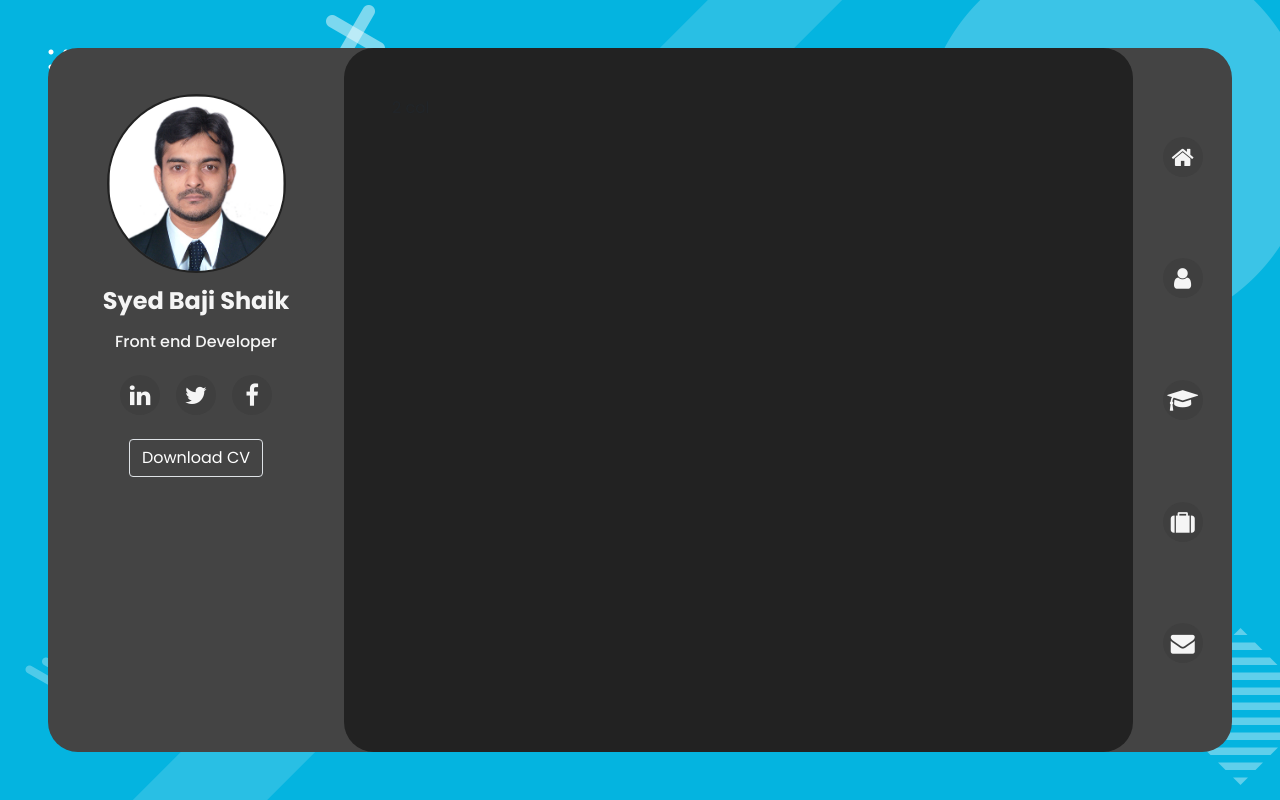
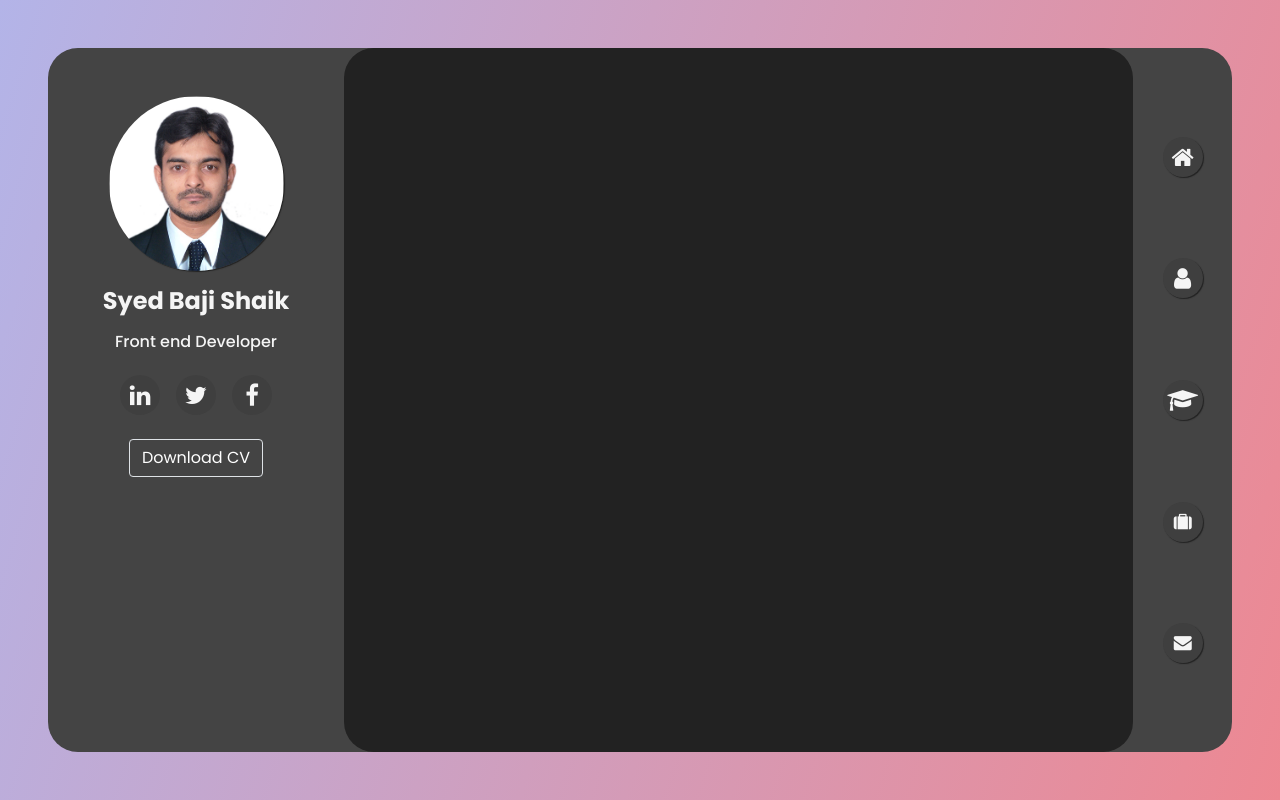
Before and after one commit to syedbaji8/na-profile, a React (Create React App) app: page / in a window 1280 px wide. Built offline with nearby package versions, Linux system fonts and the light colour scheme.

Commit message:
css animation

```diff
--- a/src/App.css
+++ b/src/App.css
@@ -8,7 +8,7 @@ a, a:hover{text-decoration: none;}
 }
 
 .app-wrapper{
-  background: #04b4e0 url('./images/main_bg.png') center center / cover;
+  /* background: #04b4e0 url('./images/main_bg.png') center center / cover; */
 }
 .br-30{
   border-radius: 30px;
@@ -18,7 +18,9 @@ a, a:hover{text-decoration: none;}
   max-height: 150px;
   border-radius: 200px;
   overflow: hidden;
-  box-shadow: 0px 0px 0px 2px #222222;
+}
+.bs-1{
+  box-shadow: 1px 1px 1px #222222;
 }
 .social-icon, .nav-iconn{
   display: inline-flex;
@@ -27,12 +29,77 @@ a, a:hover{text-decoration: none;}
   width: 40px;
   height: 40px;
   border-radius: 30px;
-  /* background: white; */
   text-align: center;
+}
+button.nav-iconn{
+  border: none;
+  background: transparent;
+  color: white;
+  position: relative;
 }
 @media (min-width: 992px){
   .profile-pic-block{
     max-width: 175px !important;
     max-height: 175px;
   }
+  button.nav-iconn{
+    outline: none;
+  }
+  button.nav-iconn:hover, button.nav-iconn.active{
+    width: auto;
+    animation: onhover 0.5s forwards;
+  }
+  button.nav-iconn.active{
+    animation: scale 0.5s forwards;
+  }
+  button.nav-iconn:hover > span, button.nav-iconn.active > span{
+    display: block !important;
+    text-align: center;
+    letter-spacing: 1px;
+    background: #3f3f3f;
+    padding: 4px 8px 4px 0px;
+    border-bottom-left-radius: 10px;
+    border-top-left-radius: 10px;
+    animation: onhoverspan 0.5s forwards;
+  }
+  button.nav-iconn:hover > i, button.nav-iconn.active > i{
+    font-size: 12px !important;
+  }
+  .to-top{
+    animation: totop 1s forwards;
+  }
 }
+@keyframes totop {
+  from {
+    transform:translateY(100px);
+    opacity: 0;
+  }
+  to {
+    transform:translateY(0px);
+    opacity: 1;
+  }
+}
+@keyframes scale {
+  from {
+    transform: scale(0.8)
+  }
+  to {
+    transform: scale(1)
+  }
+}
+@keyframes onhover {
+  from {
+    transform: scale(1)
+  }
+  to {
+    transform: scale(0.8)
+  }
+}
+@keyframes onhoverspan {
+  from {
+    transform: scale(0)
+  }
+  to {
+    transform: scale(1)
+  }
+}
--- a/src/App.js
+++ b/src/App.js
@@ -1,6 +1,11 @@
 import React, {useState, useEffect} from 'react';
 import { Link } from 'react-router-dom';
-// import './App.css';
+import Home from './components/Home'
+import About from './components/About'
+import Resume from './components/Resume'
+import Portfolio from './components/Portfolio'
+import Contact from './components/Contact'
+import Navigation from './components/Navigation'
 
 
 function App(props) {
@@ -8,31 +13,32 @@ function App(props) {
   const windowWidth = window.innerWidth;
   const windowHeight = window.innerHeight;
   const [device, setdevice] = useState(false);
-  const [mobnav, setmobnav] = useState('');
+  // const [mobnav, setmobnav] = useState('');
   const [menuBool, setmenuBool] = useState(false);
+  const [rendercomponent, setrendercomponent] = useState(null);
   const sectionHeightStyle = {
     'height': windowHeight
-  }
-  const windowWidthInit = () => {
-    if(windowWidth < 769){
-      setdevice(true)
-      setmobnav(document.querySelector('.desktop-navigation-block').innerHTML)
-    }else{
-      setdevice(false)
-    }
   }
   const onToggleMenuClick = (bool) => {
     setmenuBool(!bool)
     console.log(bool)
   }
-  function createMarkup() {
-    return {__html: mobnav};
+  const onClickGotoComponentFn = (param) => {
+    setrendercomponent(param);
+    setmenuBool(false)
   }
   useEffect(() => {
+    const windowWidthInit = () => {
+      if(windowWidth < 769){
+        setdevice(true)
+      }else{
+        setdevice(false)
+      }
+    }
     windowWidthInit();
   },[])
   return (
-    <div className="app-wrapper">
+    <div className="app-wrapper bg-gradient">
       <header className="d-block d-lg-none">
         <button className="navv-toggle-button" onClick={() => {onToggleMenuClick(menuBool)}}>
           <span></span>
@@ -47,14 +53,15 @@ function App(props) {
               <div className={`main-card p-0 col-lg-12 d-flex flex-row flex-wrap align-items-stretch justify-content-between bg-theme br-30`}>
                 <div className={`col-lg-3 pr-5 pl-3 py-4 p-lg-5 left-block ${device?'mobile bg-theme':'desktop'} ${menuBool?'on-open':'on-close'}`} style={{'right': !menuBool?-windowWidth:'-20px'}}>
                   <div className="col-lg-12 p-0">
-                    <div className="col-lg-12 p-0 mx-auto profile-pic-block mb-3">
+                    <div className="col-lg-12 p-0 mx-auto profile-pic-block mb-3 bs-1">
                       <img className="img-fluid w-100" src={process.env.PUBLIC_URL + '/images/pro-1.JPG'} alt="logo" />
                     </div>
                     <div className="col-lg-12 p-0 pb-4 profile-details-block text-center">
                       <h2 className="name text-bold m-0 mb-3 font-20 font-lg-24">Syed Baji Shaik</h2>
                       <h4 className="designation font-14 font-lg-16 m-0">Front end Developer</h4>
                     </div>
-                    <div className="col-lg-12 p-0 pb-4 mobile-navigation-block d-block d-lg-none" dangerouslySetInnerHTML={createMarkup()}>
+                    <div className="col-lg-12 p-0 pb-4 mobile-navigation-block d-block d-lg-none">
+                      <Navigation active={rendercomponent} onClickGotoComponentFn={onClickGotoComponentFn} />
                     </div>
                     <div className="col-lg-12 p-0 pb-4 profile-social-block d-flex justify-content-center flex-row flex-wrap font-16 font-lg-24">
                       <Link className="social-icon mx-2" to="/">
@@ -72,30 +79,11 @@ function App(props) {
                     </div>
                   </div>
                 </div>
-                <div className="col-lg-8 p-3 p-lg-5 right-block card-bg br-30">2 col</div>
+                <div className="col-lg-8 p-3 p-lg-5 right-block card-bg br-30">
+                  {rendercomponent === 'Home'?<Home />:rendercomponent === 'About'?<About />:rendercomponent === 'Resume'?<Resume />:rendercomponent === 'Portfolio'?<Portfolio />:rendercomponent === 'Contact'?<Contact />:<Home />}
+                </div>
                 <div className="col-lg-1 p-0 last-block desktop-navigation-block br-30 d-none d-lg-block">
-                  <div className="col-lg-12 p-0 d-flex flex-row flex-lg-column flex-wrap justify-content-around align-items-center align-content-center py-0 py-lg-5 font-20 font-lg-24 h-100 nav-container">
-                      <Link to="/" className="nav-iconn p-3 mb-3 mb-lg-0">
-                        <i className="fa fa-home"></i>
-                        <span className="d-inline d-lg-none font-12 ml-2">Home</span>
-                      </Link>
-                      <Link to="/about" className="nav-iconn p-3 mb-3 mb-lg-0">
-                        <i className="fa fa-user"></i>
-                        <span className="d-inline d-lg-none font-12 ml-2">About</span>
-                      </Link>
-                      <Link to="/" className="nav-iconn p-3 mb-3 mb-lg-0">
-                        <i className="fa fa-graduation-cap"></i>
-                        <span className="d-inline d-lg-none font-12 ml-2">Resume</span>
-                      </Link>
-                      <Link to="/" className="nav-iconn p-3 mb-3 mb-lg-0">
-                        <i className="fa fa-suitcase"></i>
-                        <span className="d-inline d-lg-none font-12 ml-2">Home</span>
-                      </Link>
-                      <Link to="/" className="nav-iconn p-3">
-                        <i className="fa fa-envelope"></i>
-                        <span className="d-inline d-lg-none font-12 ml-2">Contact</span>
-                      </Link>
-                  </div>
+                  <Navigation active={rendercomponent} onClickGotoComponentFn={onClickGotoComponentFn} />
                 </div>
               </div>
             </div>
--- /dev/null
+++ b/src/components/About.js
@@ -0,0 +1,11 @@
+import React from 'react';
+
+const About = () => {
+    return (
+        <>
+            <h1 className="text-white to-top">About page</h1>
+        </>
+    );
+}
+
+export default About;
--- /dev/null
+++ b/src/components/Contact.js
@@ -0,0 +1,11 @@
+import React from 'react';
+
+const Contact = () => {
+    return (
+        <>
+            <h1 className="text-white to-top">Contact page</h1>
+        </>
+    );
+}
+
+export default Contact;
--- /dev/null
+++ b/src/components/Home.js
@@ -0,0 +1,11 @@
+import React from 'react';
+
+const Home = (props) => {
+    return (
+        <>
+            <h1 className="text-white to-top">Home page</h1>
+        </>
+    );
+}
+
+export default Home;
--- /dev/null
+++ b/src/components/Navigation.js
@@ -0,0 +1,32 @@
+import React from 'react';
+
+const Navigation = (props) => {
+    const {active} = props;
+    console.log(active)
+    return (
+        <div className="col-lg-12 p-0 d-flex flex-row flex-lg-column flex-wrap justify-content-around align-items-center align-content-center py-0 py-lg-5 font-20 font-lg-24 h-100 nav-container">
+            <button className={`nav-iconn p-3 mb-3 mb-lg-0 bs-1 ${active === 'Home'?'active':''}`} title="Home" onClick={() => { props.onClickGotoComponentFn('Home') }}>
+                <span className="d-inline d-lg-none font-12 mr-2 mr-lg-0">Home</span>
+                <i className="fa fa-home"></i>
+            </button>
+            <button className={`nav-iconn p-3 mb-3 mb-lg-0 bs-1 ${active === 'About'?'active':''}`} title="About" onClick={() => { props.onClickGotoComponentFn('About') }}>
+                <span className="d-inline d-lg-none font-12 mr-2 mr-lg-0">About </span>
+                <i className="fa fa-user"></i>
+            </button>
+            <button className={`nav-iconn p-3 mb-3 mb-lg-0 bs-1 ${active === 'Resume'?'active':''}`} title="Resume" onClick={() => { props.onClickGotoComponentFn('Resume') }}>
+                <span className="d-inline d-lg-none font-12 mr-2 mr-lg-0">Resume </span>
+                <i className="fa fa-graduation-cap"></i>
+            </button>
+            <button className={`nav-iconn p-3 mb-3 mb-lg-0 bs-1 ${active === 'Portfolio'?'active':''}`} title="Portfolio" onClick={() => { props.onClickGotoComponentFn('Portfolio') }}>
+                <span className="d-inline d-lg-none font-12 mr-2 mr-lg-0">Portfolio </span>
+                <i className="fa fa-suitcase font-18"></i>
+            </button>
+            <button className={`nav-iconn p-3 bs-1 ${active === 'Contact'?'active':''}`} title="Contact" onClick={() => { props.onClickGotoComponentFn('Contact') }}>
+                <span className="d-inline d-lg-none font-12 mr-2 mr-lg-0">Contact </span>
+                <i className="fa fa-envelope font-18"></i>
+            </button>
+        </div>
+    );
+}
+
+export default Navigation;
--- /dev/null
+++ b/src/components/Portfolio.js
@@ -0,0 +1,11 @@
+import React from 'react';
+
+const Portfolio = () => {
+    return (
+        <>
+            <h1 className="text-white to-top">Portfolio page</h1>
+        </>
+    );
+}
+
+export default Portfolio;
--- /dev/null
+++ b/src/components/Resume.js
@@ -0,0 +1,11 @@
+import React from 'react';
+
+const Resume = () => {
+    return (
+        <>
+            <h1 className="text-white to-top">Resume page</h1>
+        </>
+    );
+}
+
+export default Resume;
--- a/src/index.css
+++ b/src/index.css
@@ -1,3 +1,6 @@
+:root {
+  --white: #f5f5f5;
+}
 html, body, #root, .app-wrapper{
   height: 100vh;
 }
@@ -102,15 +105,15 @@ html, body, #root, .app-wrapper{
 .theme-dark h4,
 .theme-dark h5,
 .theme-dark h6{
-  color: #f5f5f5;
+  color: var(--white);
 }
-.theme-dark a{
+.theme-dark a, .theme-dark button.nav-iconn{
   background: #3f3f3f;
-  color: #f5f5f5;
+  color: var(--white);
   text-decoration: none;
 }
 .theme-dark a:hover{
-  background: #f5f5f5;
+  background: var(--white);
   color: #444444;
 }
 .theme-light a{
```
Also changed, not shown: src/components/profile-content.js (deleted), src/components/profile-main.js (deleted).
